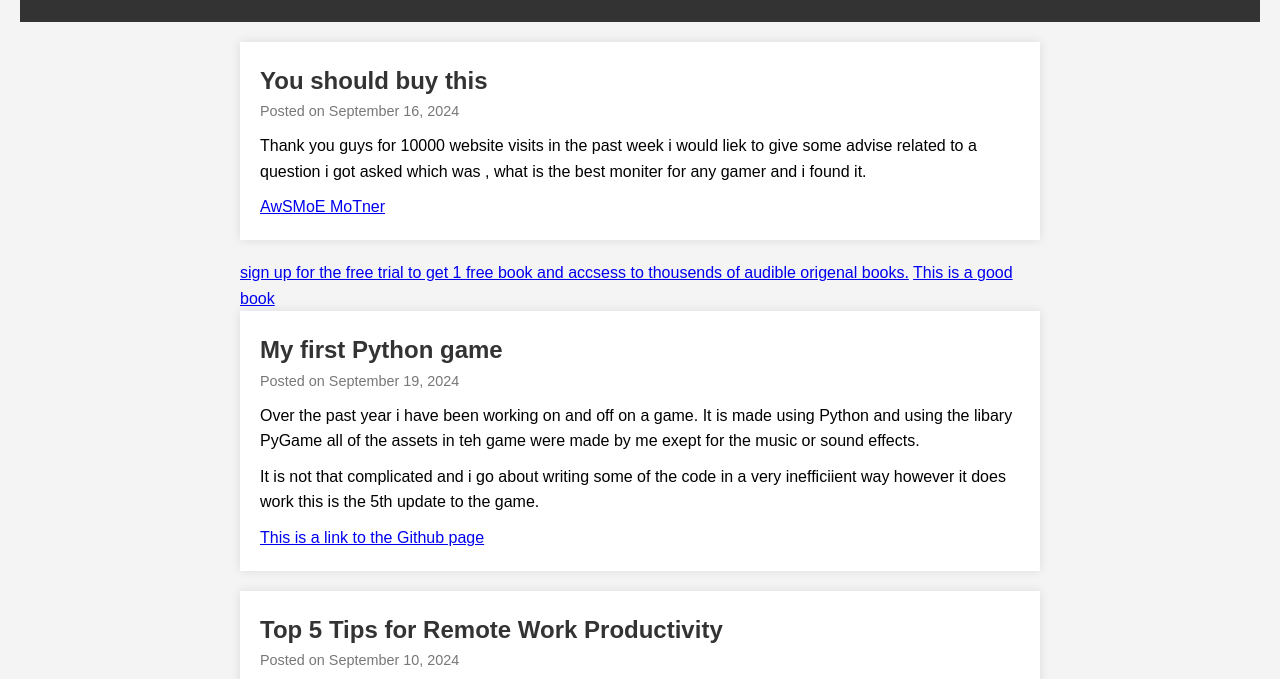
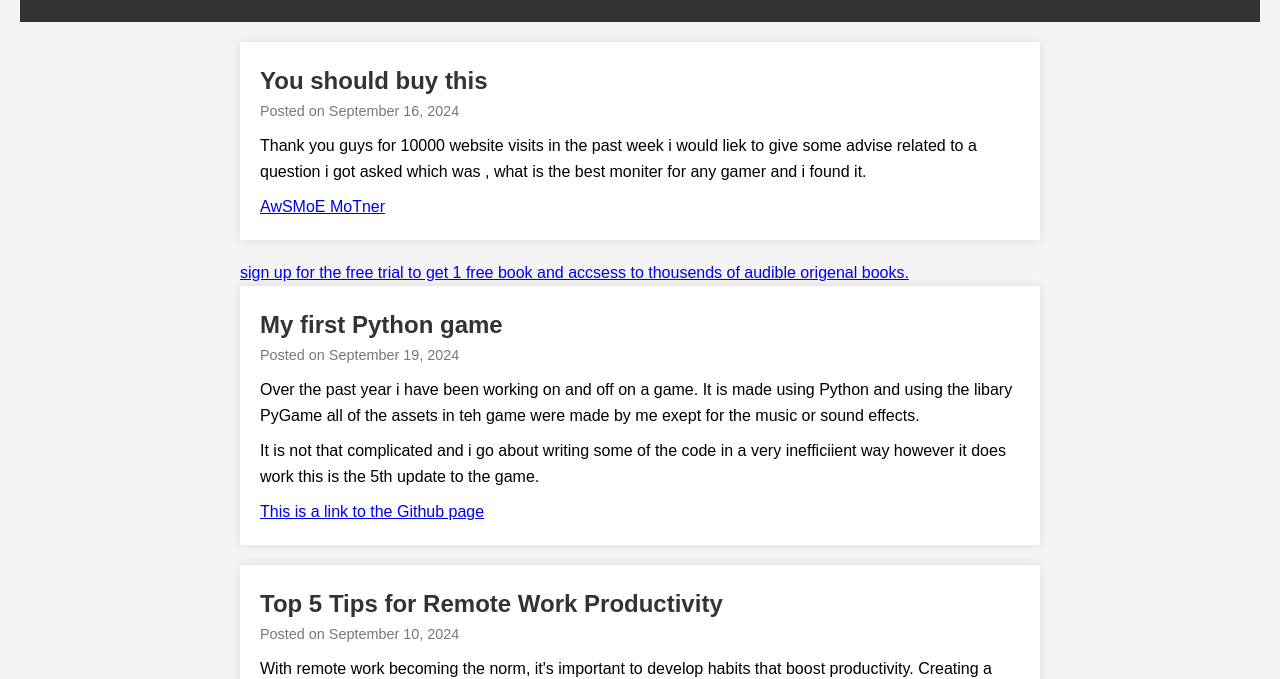
Before and after one commit to chaositys/chaositys.github.io, a plain HTML site: page index.html in a window 1280 px wide. Shown: the part 125-804 px from the top of the page. Drawn offline with Linux system fonts and the light colour scheme.

Commit message:
Update index.html

```diff
--- a/index.html
+++ b/index.html
@@ -28,7 +28,6 @@
 
         </article>
         <a href="https://www.amazon.co.uk/hz/audible/mlp?ie=UTF8&ASIN=B00OPA2XFG&actionCode=AMN30DFT1Bk06604291990WX&tag=chaositys-21"target="_blank">sign up for the free trial to get 1 free book and accsess to thousends of audible origenal books.</a>
-        <a href ="https://www.amazon.co.uk/Mushoku-Tensei-Jobless-Reincarnation-Light/dp/B0CSKQCCJN?crid=1C4F7PXNTK5Q8&dib=eyJ2IjoiMSJ9.C5GjHsdGVgvJNDo0JEycFg.etspdtgGXdO1mDb4aiu9rw9OSTMFEbCQZzEohScA4c8&dib_tag=se&keywords=mushoku+tensei+9&qid=1726745789&s=audible&sprefix=mushoku+tensei+9%2Caudible%2C57&sr=1-1&linkCode=ll1&tag=chaositys-21&linkId=ba6c1de76f61adf7185fa0c5a2a9ce5a&language=en_GB&ref_=as_li_ss_tl">This is a good book</a>
         <article>
             <h2>My first Python game</h2>
             <p>Posted on September 19, 2024</p>
```
